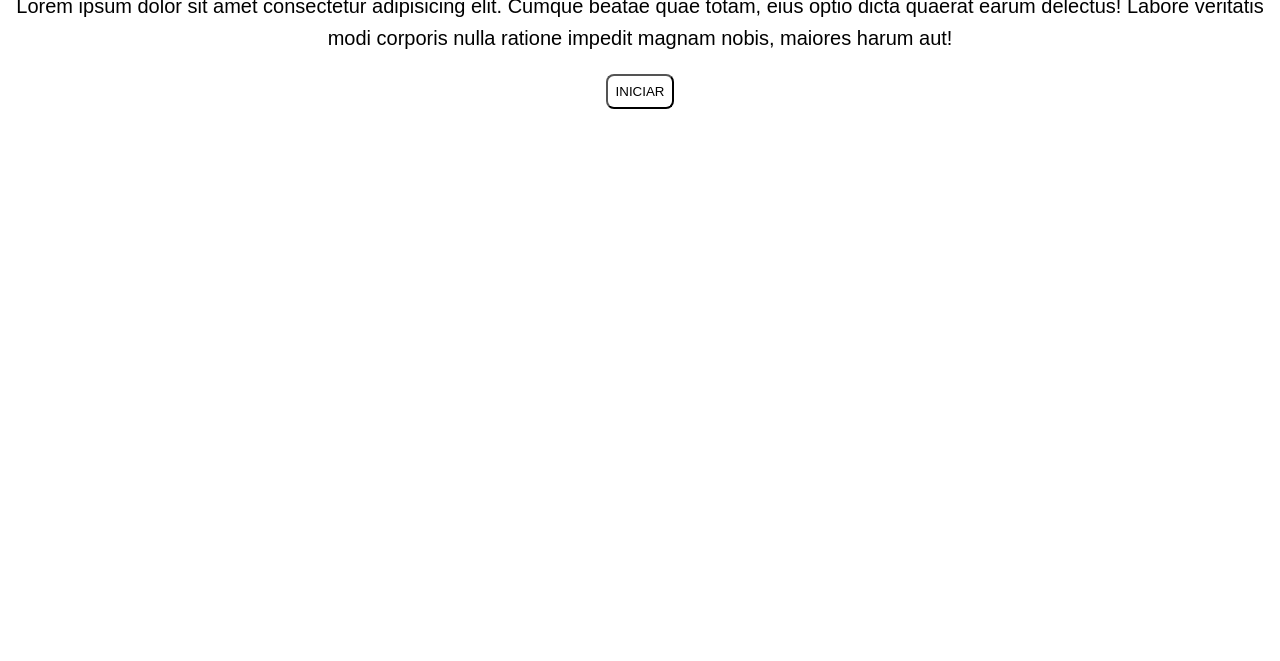
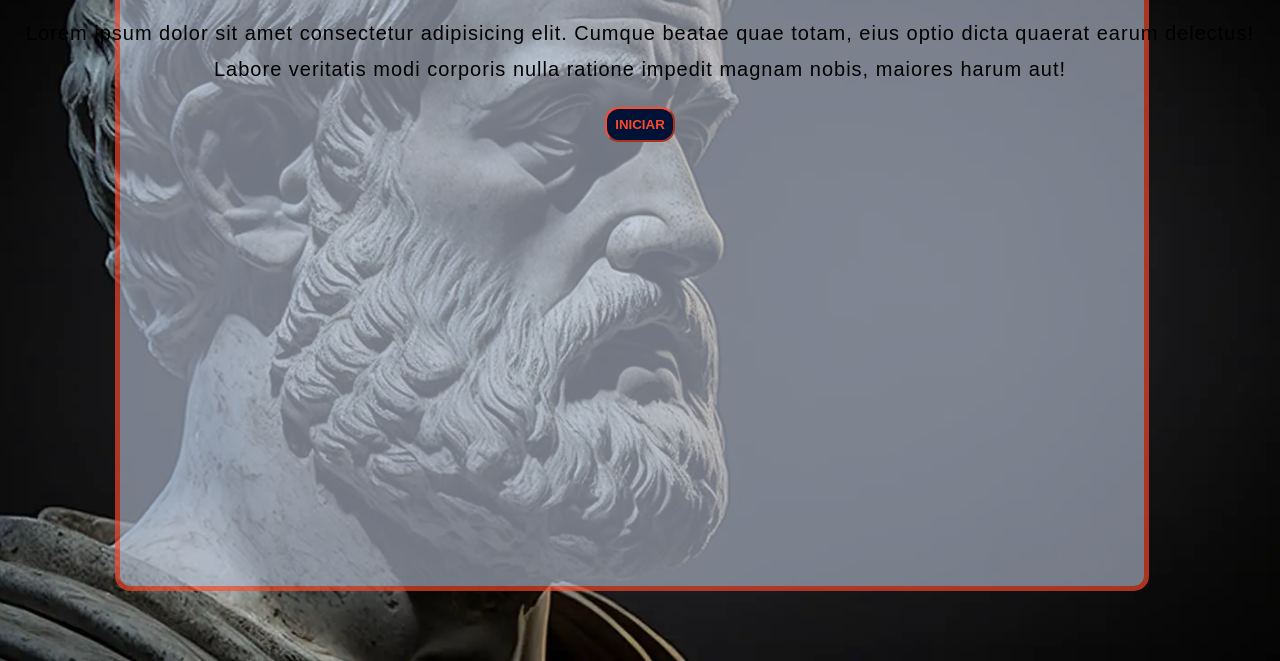
Before and after one commit to christenLeo/teste_vaga_designerII_arco, a plain HTML site: page src/index.html in a window 1280 px wide. Shown: the part 155-816 px from the top of the page. Drawn offline with Linux system fonts and the light colour scheme.

Commit message:
wip: working in css stylesheet - landing page

```diff
--- a/src/assets/css/index.style.css
+++ b/src/assets/css/index.style.css
@@ -1,104 +1,127 @@
 /* VARIABLES */
-root {
-    --base-highlight-orange: #FD4A2E;
-    --base-background-grey: #AEB7C9;
-    --base-text-white: #FFFFFF;
+
+:root {
+  --base-highlight-orange: #fd4a2e;
+  --base-background-grey: #aeb7c9;
+  --base-text-white: #ffffff;
   --base-title-blue: #001236;
   --base-text-black: #000000;
 }
 /* --------- */
 
 /* GENERAL-STYLE */
+
 body {
   overflow-x: hidden;
   text-align: center;
+  background: url("../images/background.png");
+  background-size: cover;
+  background-position: 60%;
+  background-repeat: no-repeat;
+  height: 100vh;
+}
+
+body::before {
+  content: "";
+  width: 100vw;
+  height: 100vh;
+  background-color: var(--base-background-grey);
+  position: absolute;
+  left: 0;
+  top: 0;
+  z-index: -1;
+  opacity: 65%;
 }
 
 .basic_title {
   font-family: Arial, Helvetica, sans-serif;
   font-size: 36px;
+  color: var(--base-title-blue);
 }
 
 .basic_text {
   font-family: Arial, Helvetica, sans-serif;
   font-size: 20px;
-    line-height: 1.6;
+  line-height: 1.8;
+  letter-spacing: 1px;
+  color: var(--base-text-black);
 }
 
 .buttons {
-    border-radius: 8px;
+  border-radius: 14px;
   text-transform: uppercase;
   padding: 8px;
   background-color: transparent;
+  box-shadow: none;
+  border-color: var(--base-highlight-orange);
+  background-color: var(--base-title-blue);
+  color: var(--base-highlight-orange);
+  font-weight: bold;
 }
 
 .labels {
-
 }
 
 .inputs {
-
 }
 
 /* --------- */
 
 /* HEADER */
+
 .header {
-
+  position: relative;
+  height: 60px;
 }
 
-.header_button{
-
+.header_button {
+  position: absolute;
+  right: 8px;
+  top: 6px;
 }
 
 /* --------- */
 
 /* MAIN-SECTION */
+
 .main_section {
-
 }
 
 /* LANDING-PAGE */
+
 .main_section_init {
-
 }
 
 .main_section_init_button {
-
 }
 
 /* --------- */
 
 /* GAME-PAGE */
+
 .main_section_game {
-
 }
 
 .main_section_game_form {
-
 }
 
 .main_section_game_form_cases {
-
 }
 
 .main_section_game_form_answers {
-
 }
 
 .main_section_game_form_button {
-
 }
 
 /* --------- */
 
 /* END-PAGE */
+
 .main_section_end {
-
 }
 
 .main_section_end_button {
-
 }
 
 /* --------- */
@@ -106,6 +129,7 @@ body {
 /* --------- */
 
 /* TOGGLES */
+
 .show {
   transition: ease-in-out 2800;
   display: show;
@@ -122,4 +146,28 @@ body {
 
 /* BREAK-POINTS */
 
+/* TABLET */
+
+@media screen and (min-width: 700px) {
+    body::before {
+        width: 80vw;
+        height: 82vh;
+        right: 10%;
+        left: 9%;
+        top: 10%;
+        bottom: 10%;
+        border: solid var(--base-highlight-orange) 5px;
+        border-radius: 15px;
+    }
+
+}
+
 /* --------- */
+
+/* LAPTOP */
+
+/* --------- */
+
+/* DESKTOP */
+
+/* --------- */
--- a/src/index.html
+++ b/src/index.html
@@ -1,8 +1,8 @@
 <!DOCTYPE html>
 <html lang="en">
   <head>
-    <meta charset="UTF-8">
-    <meta name="viewport" content="width=device-width, initial-scale=1.0">
+    <meta charset="UTF-8" />
+    <meta name="viewport" content="width=device-width, initial-scale=1.0" />
 
     <link rel="stylesheet" href="./assets/css/index.style.css" />
 
@@ -15,65 +15,67 @@
 
     <main class="main_section">
       <section class="main_section_init show">
-            <h1 class="basic_title">
-                Some Title
-            </h1>
+        <h1 class="basic_title">Some Title</h1>
         <p class="basic_text">
-                Lorem ipsum dolor sit amet consectetur adipisicing elit. Cumque beatae quae totam, eius optio dicta quaerat earum delectus! Labore veritatis modi corporis nulla ratione impedit magnam nobis, maiores harum aut!
+          Lorem ipsum dolor sit amet consectetur adipisicing elit. Cumque beatae
+          quae totam, eius optio dicta quaerat earum delectus! Labore veritatis
+          modi corporis nulla ratione impedit magnam nobis, maiores harum aut!
         </p>
 
         <button class="buttons main_section_init_button">Iniciar</button>
       </section>
 
       <section class="main_section_game hide">
-
         <form class="main_section_game_form">
-
           <fieldset class="main_section_game_form_cases">
             <label class="labels">
-                        <input class="inputs" type="checkbox" name="" id="">
+              <input class="inputs" type="checkbox" name="" id="" />
               <p class="basic_text">Lorem ipsum dolor sit, amet consectetur</p>
             </label>
             <label class="labels">
-                        <input class="inputs" type="checkbox" name="" id="">
+              <input class="inputs" type="checkbox" name="" id="" />
               <p class="basic_text">Lorem ipsum dolor sit, amet consectetur</p>
             </label>
             <label class="labels">
-                        <input class="inputs" type="checkbox" name="" id="">
+              <input class="inputs" type="checkbox" name="" id="" />
               <p class="basic_text">Lorem ipsum dolor sit, amet consectetur</p>
             </label>
             <label class="labels">
-                        <input class="inputs" type="checkbox" name="" id="">
+              <input class="inputs" type="checkbox" name="" id="" />
               <p class="basic_text">Lorem ipsum dolor sit, amet consectetur</p>
             </label>
           </fieldset>
 
           <fieldset class="main_section_game_form_answers">
             <label class="labels">
-                        <input class="inputs" type="checkbox" name="" id="">
+              <input class="inputs" type="checkbox" name="" id="" />
               <p class="basic_text">Lorem ipsum dolor sit, amet consectetur</p>
             </label>
             <label class="labels">
-                        <input class="inputs" type="checkbox" name="" id="">
+              <input class="inputs" type="checkbox" name="" id="" />
               <p class="basic_text">Lorem ipsum dolor sit, amet consectetur</p>
             </label>
             <label class="labels">
-                        <input class="inputs" type="checkbox" name="" id="">
+              <input class="inputs" type="checkbox" name="" id="" />
               <p class="basic_text">Lorem ipsum dolor sit, amet consectetur</p>
             </label>
             <label class="labels">
-                        <input class="inputs" type="checkbox" name="" id="">
+              <input class="inputs" type="checkbox" name="" id="" />
               <p class="basic_text">Lorem ipsum dolor sit, amet consectetur</p>
             </label>
           </fieldset>
 
-                <button class="buttons main_section_game_form_button">Verificar</button>
+          <button class="buttons main_section_game_form_button">
+            Verificar
+          </button>
         </form>
       </section>
 
       <section class="main_section_end hide">
         <p class="basic_text">
-                Lorem ipsum dolor sit amet consectetur adipisicing elit. Cumque beatae quae totam, eius optio dicta quaerat earum delectus! Labore veritatis modi corporis nulla ratione impedit magnam nobis, maiores harum aut!
+          Lorem ipsum dolor sit amet consectetur adipisicing elit. Cumque beatae
+          quae totam, eius optio dicta quaerat earum delectus! Labore veritatis
+          modi corporis nulla ratione impedit magnam nobis, maiores harum aut!
         </p>
 
         <button class="buttons main_section_end_button">Reiniciar</button>
```
Also changed, not shown: src/assets/images/background.png (added). Lines whose indentation alone changed are shown as unchanged.
